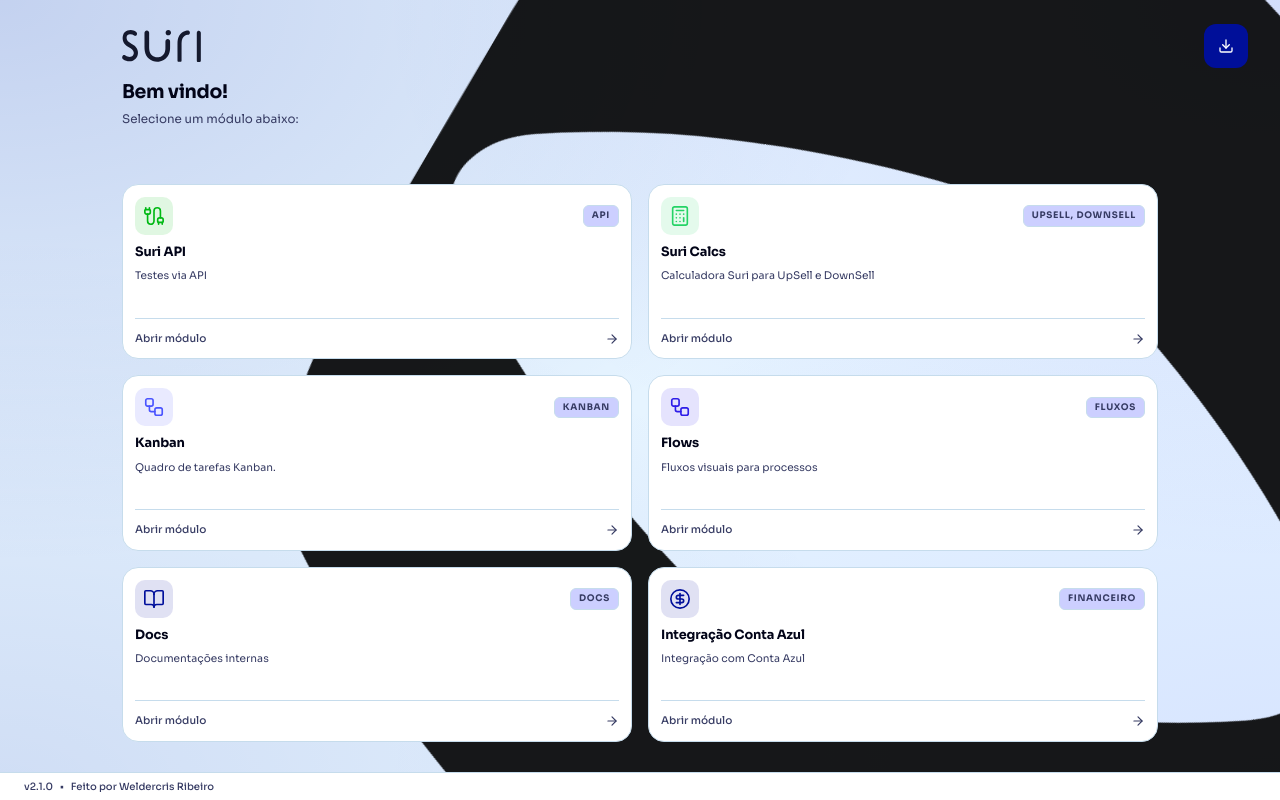
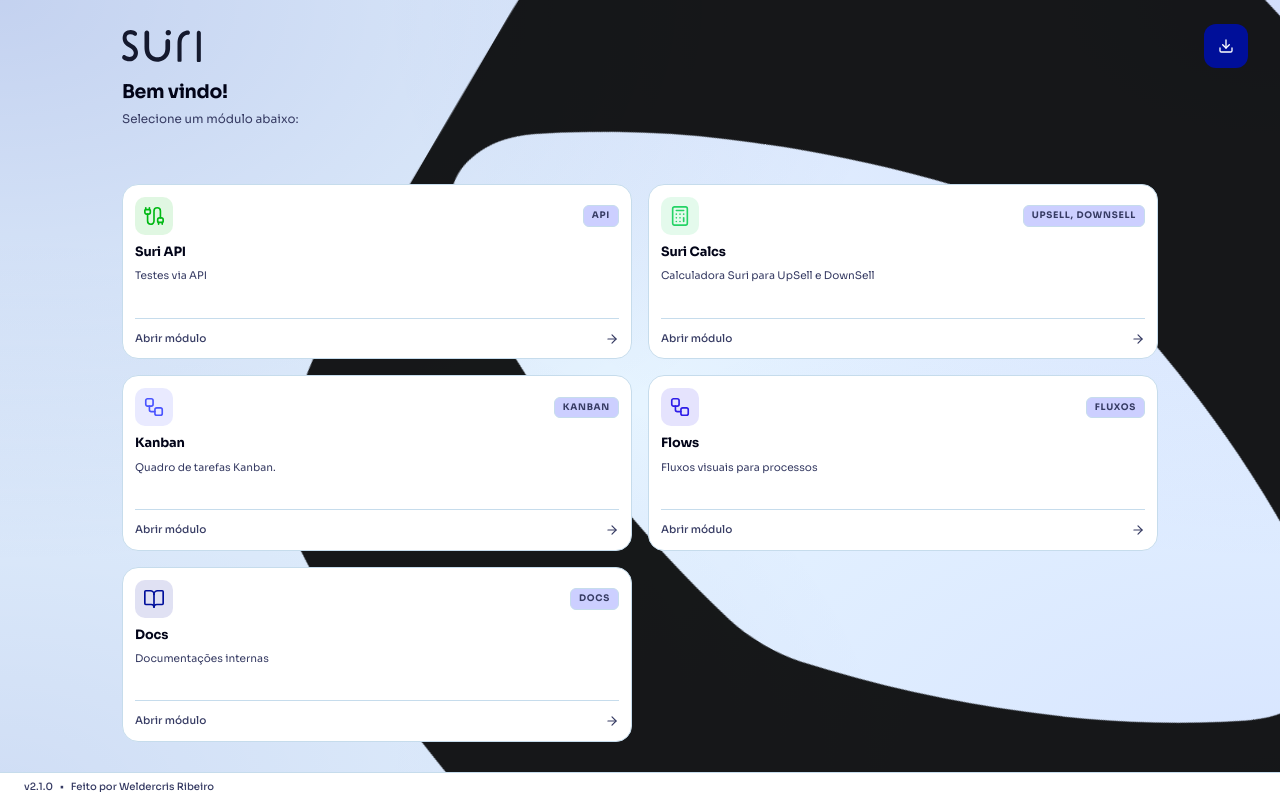
Before and after one commit to WeldercrisRibeiro/surihero, a React (Vite) app: page / in a window 1280 px wide. Built offline with nearby package versions, Linux system fonts and the light colour scheme.

Commit message:
remove ca

```diff
--- a/src/pages/Dashboard.tsx
+++ b/src/pages/Dashboard.tsx
@@ -48,14 +48,14 @@ const apps = [
     color: 'var(--app-template)',
     tag: 'Docs',
   },
-  {
-    path: '/ca',
-    label: 'Integração Conta Azul',
-    description: 'Integração com Conta Azul',
-    icon: CircleDollarSign,
-    color: 'var(--app-template)',
-    tag: 'Financeiro',
-  },
+  // {
+  //   path: '/ca',
+  //   label: 'Integração Conta Azul',
+  //   description: 'Integração com Conta Azul',
+  //   icon: CircleDollarSign,
+  //   color: 'var(--app-template)',
+  //   tag: 'Financeiro',
+  // },
 ];
 
 export const HubDashboard = () => {
```
